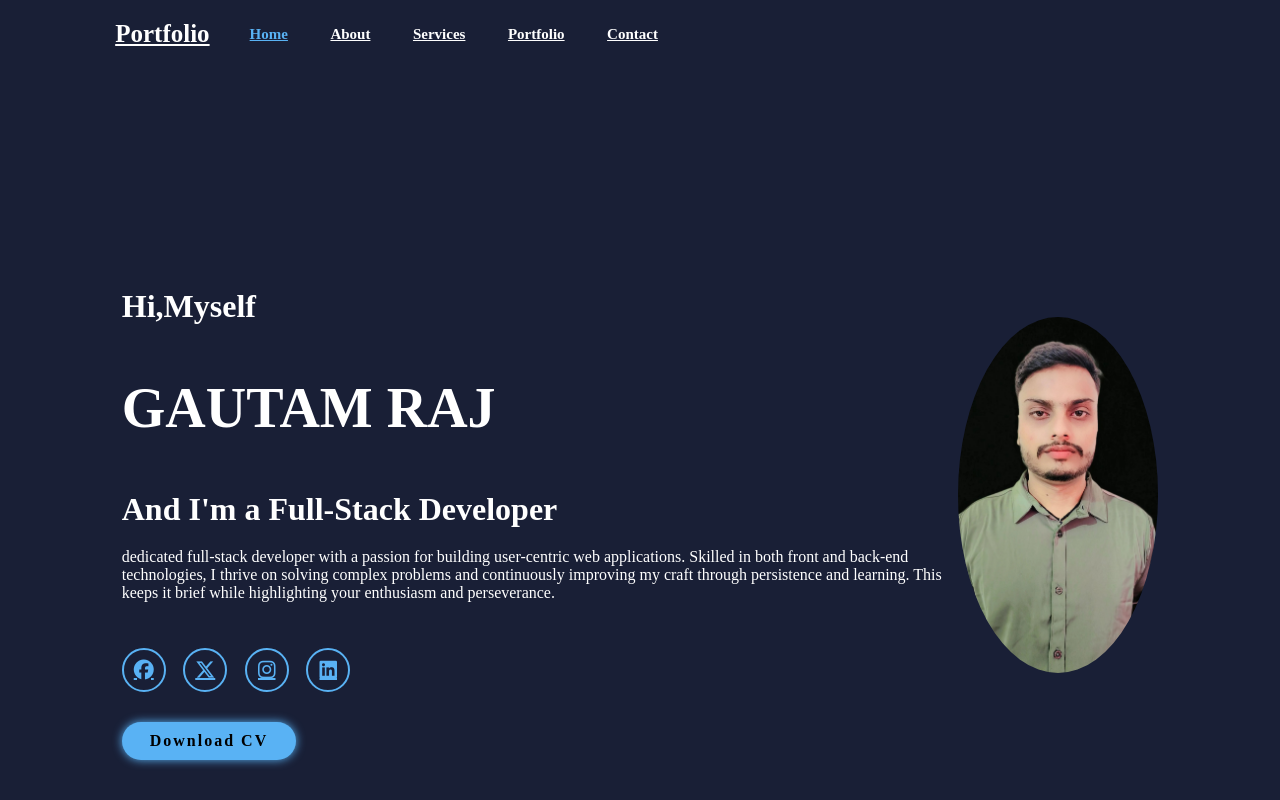
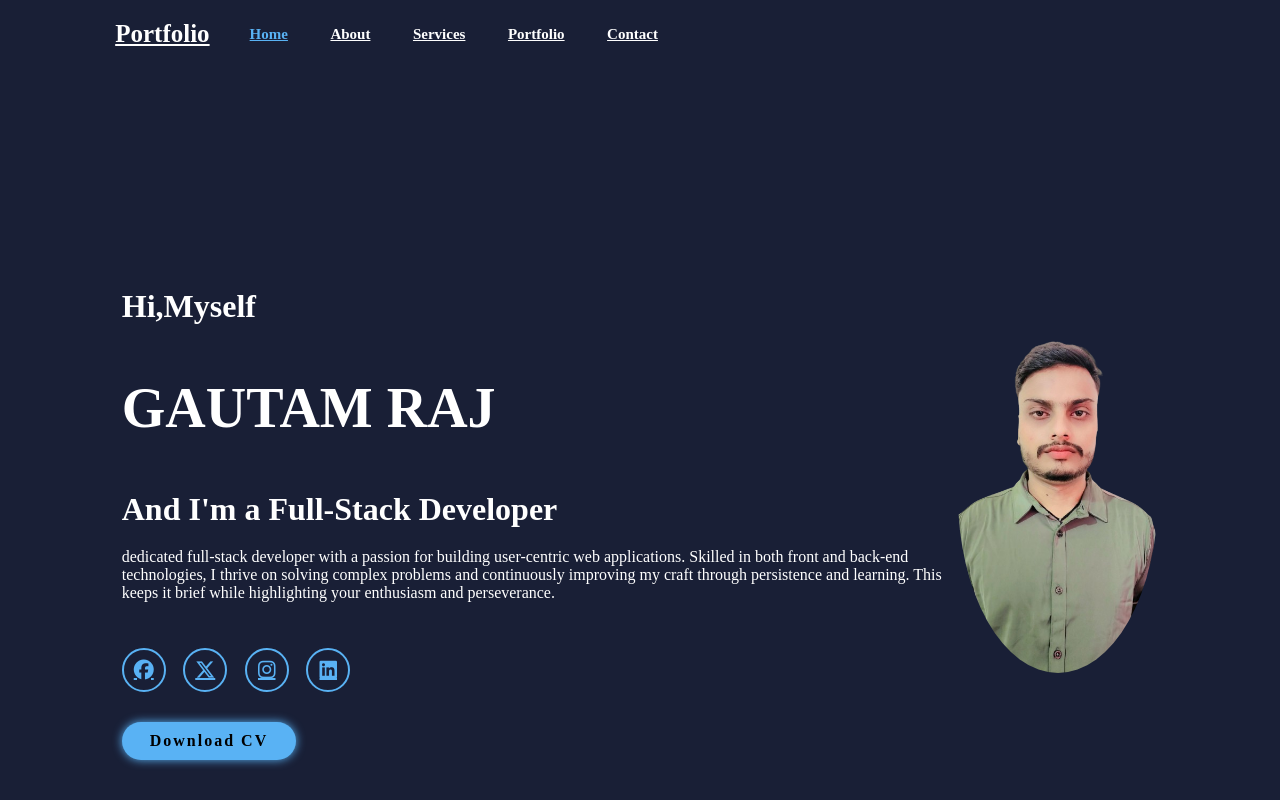
Before and after one commit to sarthak576/project-3_PortfolioWebsite, a plain HTML site: page index.html in a window 1280 px wide. Shown: the top 800 px of the page. Drawn offline with nearby package versions, Linux system fonts and the light colour scheme.

Commit message:
third commit

```diff
--- a/index.html
+++ b/index.html
@@ -50,7 +50,7 @@
         </div>
 
         <div class="home-img">
-            <img src="about1.jpeg" alt="">
+            <img src="about2.png" alt="">
         </div>
     </section>
 
```
Also changed, not shown: about2.png (added).
